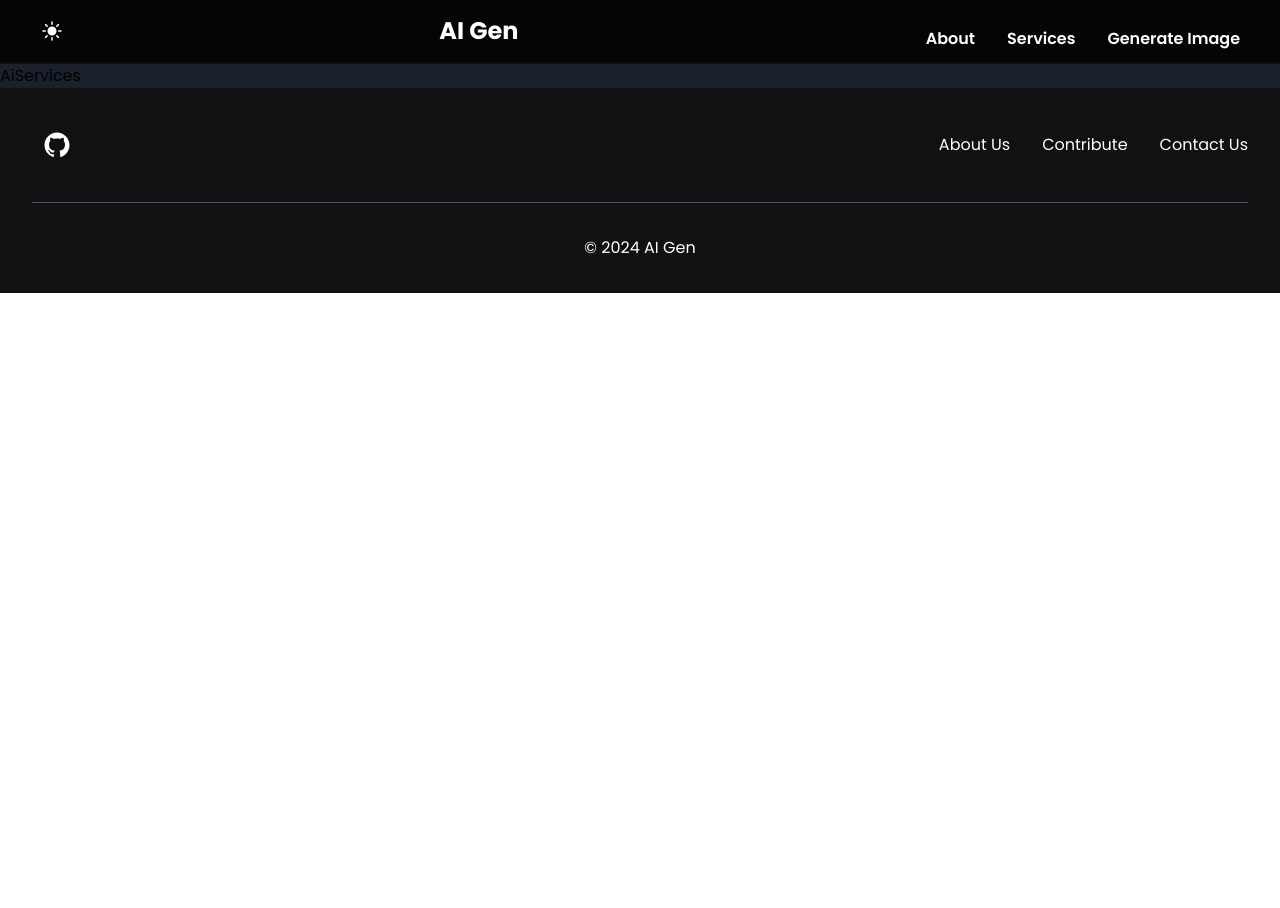
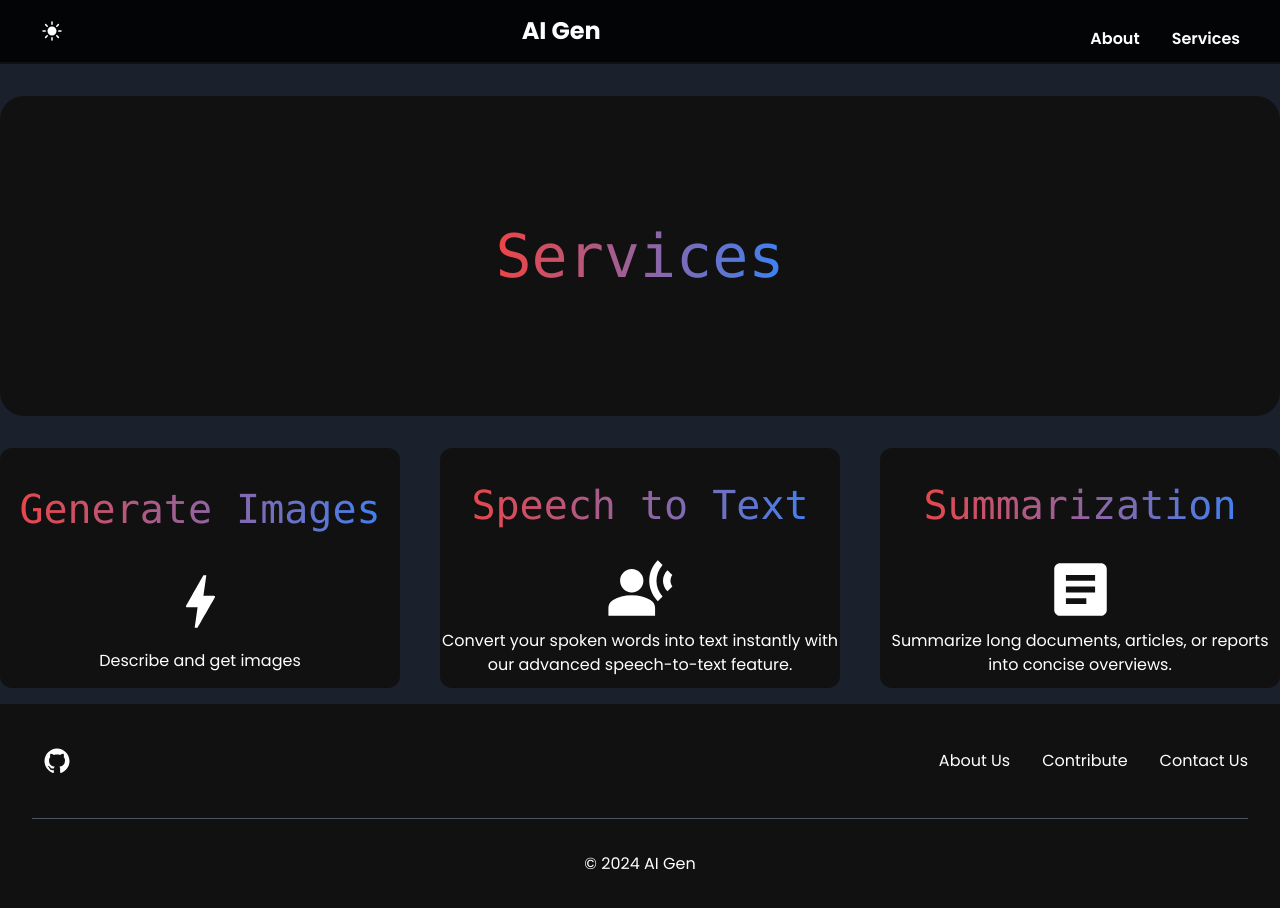
Before and after one commit to preston176/AI-Gen, a React (Vite) app: page /services in a window 1280 px wide. Before the commit the page ends 800 px from the top, so only its background shows below. Built offline with nearby package versions, Linux system fonts and the light colour scheme.

Commit message:
added speechtotext route

```diff
--- a/src/App.jsx
+++ b/src/App.jsx
@@ -8,6 +8,7 @@ import Footer from './Components/Footer/Footer';
 import About from './Pages/About';
 import { ThemeContext } from '@emotion/react';
 import AiServices from './Pages/AiServices';
+import SpeechToText from './Pages/SpeechToText';
 
 const App = () => {
   const [isDarkMode, setIsDarkMode] = useState(true);
@@ -26,6 +27,8 @@ const App = () => {
               <Route path="/generate_image" element={<ImageGen />} />
               <Route path="/about" element={<About isDarkMode={isDarkMode} />} />
               <Route path="/services" element={<AiServices isDarkMode={isDarkMode} />} />
+              <Route path="/services/generate_image" element={<ImageGen isDarkMode={isDarkMode} />} />
+              <Route path="/services/speech_to_text" element={<SpeechToText isDarkMode={isDarkMode} />} />
               <Route path="*" element={<h1>Not Found</h1>} />
             </Routes>
             <Footer />
--- a/src/Components/Header/Header.jsx
+++ b/src/Components/Header/Header.jsx
@@ -7,7 +7,6 @@ const Header = () => {
     const links = [
         { name: 'About', link: 'about' },
         { name: 'Services', link: 'services' },
-        { name: 'Generate Image', link: 'generate_image' },
     ];
 
     const [open, setOpen] = useState(false);
--- a/src/Components/Hero/Hero.jsx
+++ b/src/Components/Hero/Hero.jsx
@@ -30,7 +30,7 @@ const Hero = ({ isDarkMode }) => {
 
                 <div className="">
 
-                    <Link to="/generate_image">  <h3 className={`${isDarkMode ? ThemeStyles.darkBtn : ThemeStyles.lightBtn}' hover:scale-105 transition ease-in-out delay-50 hover:transition-all`}>Get Started</h3></Link>
+                    <Link to="/services">  <h3 className={`${isDarkMode ? ThemeStyles.darkBtn : ThemeStyles.lightBtn}' hover:scale-105 transition ease-in-out delay-50 hover:transition-all`}>Get Started</h3></Link>
 
                 </div>
             </div>
--- a/src/Components/ImageGenerator/ImageGenerator.jsx
+++ b/src/Components/ImageGenerator/ImageGenerator.jsx
@@ -2,6 +2,7 @@ import React, { useRef, useState } from 'react';
 import defaultImage from '../../assets/defaultImage.jpg';
 import axios from 'axios';
 import './ImageGenerator.css';
+import Swal from 'sweetalert2';
 
 const ImageGenerator = ({ isDarkMode }) => {
     // ImageURL State
@@ -33,7 +34,12 @@ const ImageGenerator = ({ isDarkMode }) => {
             setLoading(false)
         } catch (error) {
             console.error('Error generating image:', error.response.data);
-            alert('Failed to generate image. Please try again later.');
+            Swal.fire({
+                icon: 'error',
+                title: 'Oops...',
+                text: "Failed to generate image. Please try again later.",
+            });
+            // alert('Failed to generate image. Please try again later.');
         }
     };
 
--- a/src/Pages/AiServices.jsx
+++ b/src/Pages/AiServices.jsx
@@ -1,8 +1,98 @@
-import React from 'react'
+import BoltIcon from '@mui/icons-material/Bolt';
+import ArticleIcon from '@mui/icons-material/Article';
+import TranscribeIcon from '@mui/icons-material/Transcribe';
+import { Link } from 'react-router-dom';
 
 const AiServices = ({ isDarkMode }) => {
+
+
+
+    const ThemeStyles = {
+        dark: "bg-[#111] shadow-gray-700",
+        darkText: 'text-white',
+        lightText: 'text-black',
+        light: 'bg-[#858585] shadow-gray-700 bg-opacity-10'
+    }
+
+    const cards = [
+        {
+            icon: <BoltIcon fontSize='large' />,
+            title: "Generate Images",
+            description: "Describe and get images",
+            link: '/services/generate_image'
+        },
+        {
+            icon: <TranscribeIcon fontSize='large' />,
+            title: "Speech to Text",
+            description: "Convert your spoken words into text instantly with our advanced speech-to-text feature.",
+            link: '/services/speech_to_text'
+        },
+        {
+            icon: <ArticleIcon fontSize='large' />,
+            title: "Summarization",
+            description: "Summarize long documents, articles, or reports into concise overviews.",
+        },
+    ]
+    //TODO: To be implemented
+    // const cards2 = [
+    //     {
+    //         icon: <BoltIcon fontSize='large' />,
+    //         title: "Generate Images",
+    //         description: "Describe and get images",
+    //     },
+    //     {
+    //         icon: <TranscribeIcon fontSize='large' />,
+    //         title: "Speech to Text",
+    //         description: "Convert your spoken words into text instantly with our advanced speech-to-text feature.",
+    //     },
+    //     {
+    //         icon: <ArticleIcon fontSize='large' />,
+    //         title: "Summarization",
+    //         description: "Summarize long documents, articles, or reports into concise overviews.",
+    //     },
+    // ]
+
     return (
-        <div>AiServices</div>
+        <>
+            <div className={`${isDarkMode ? ThemeStyles.dark : ThemeStyles.light} mb-0 mt-8 flex flex-col justify-evenly items-center h-[40vh] rounded-3xl`}>
+                <h2 className='bg-gradient-to-r from-red-500 to-blue-500 text-transparent bg-clip-text laptop:text-[60px] font-mono p-0 md:text-[76px] sm:text-[46px] mobile:text-[28px] small_mobile:text-[25px] text-center' >
+                    Services</h2>
+            </div>
+            <div className='flex rounded-[3000px] items-center justify-between pt-8 py-4  sm:flex-row mobile:flex-col mobile:gap-5 '>
+                {
+                    cards.map((card, index) => (
+                        <Link to={card.link}>
+                            <div key={index} className={`${isDarkMode ? ThemeStyles.dark : ThemeStyles.light} flex flex-col justify-around items-center h-60 rounded-xl mobile:w-screen md:w-[320px] lg:w-[400px] hover:scale-110 hover:cursor-pointer transition-all ease-in-out duration-150`}>
+                                <h2 className="bg-gradient-to-r from-red-500 to-blue-500 text-transparent bg-clip-text laptop:text-[40px] font-mono p-4 md:text-[76px] sm:text-[46px] mobile:text-[28px] small_mobile:text-[25px] text-center">{card.title}</h2>
+                                <div className={`${isDarkMode ? ThemeStyles.darkText : ThemeStyles.lightText} flex justify-center items-center scale-[2]`}>
+                                    {card.icon}
+                                </div>
+                                <div className="">
+                                    <h3 className={`${isDarkMode ? ThemeStyles.darkText : ThemeStyles.lightText} w-auto m-auto text-center`}>{card.description}</h3>
+                                </div>
+                            </div>
+                        </Link>
+                    ))
+                }
+            </div>
+            {/* TODO: To be implemented */}
+            {/* <div className='flex rounded-[3000px] items-center justify-between pt-8  sm:flex-row mobile:flex-col mobile:gap-5 '>
+                {
+                    cards2.map((card, index) => (
+                        <div key={index} className={`${isDarkMode ? ThemeStyles.dark : ThemeStyles.light} flex flex-col justify-around items-center h-60 rounded-xl mobile:w-screen md:w-[320px] lg:w-[400px]`}>
+                            <h2 className="bg-gradient-to-r from-red-500 to-blue-500 text-transparent bg-clip-text laptop:text-[40px] font-mono p-4 md:text-[76px] sm:text-[46px] mobile:text-[28px] small_mobile:text-[25px] text-center opacity-5">{card.title}</h2>
+                            <div className={`${isDarkMode ? ThemeStyles.darkText : ThemeStyles2.lightText} flex justify-center items-center scale-[2] opacity-5`}>
+                                {card.icon}
+                            </div>
+                            <div className="">
+                                <h3 className={`${isDarkMode ? ThemeStyles.darkText : ThemeStyles.lightText} w-auto m-auto text-center opacity-100`}>{card.description}</h3>
+                            </div>
+                        </div>
+                    ))
+                }
+            </div> */}
+
+        </>
     )
 }
 
--- /dev/null
+++ b/src/Pages/SpeechToText.jsx
@@ -0,0 +1,89 @@
+import React, { useState } from 'react';
+import axios from 'axios';
+import { ReactMic } from 'react-mic';
+import Swal from 'sweetalert2';
+
+const SpeechToText = ({ isDarkMode }) => {
+    const [recording, setRecording] = useState(false);
+    const [transcript, setTranscript] = useState('');
+    const [audioBlob, setAudioBlob] = useState(null);
+    const [recognizing, setRecognizing] = useState(false);
+
+    const startRecording = () => {
+        setRecording(true);
+    };
+
+    const stopRecording = () => {
+        setRecording(false);
+    };
+
+    const onData = (recordedBlob) => {
+        // You can use this function if you want to perform any operation with the blob data in real-time.
+    };
+
+    const onStop = (recordedBlob) => {
+        setAudioBlob(recordedBlob.blob);
+        transcribeAudio(recordedBlob.blob);
+    };
+
+    const transcribeAudio = async (audioBlob) => {
+        setRecognizing(true);
+        try {
+            const formData = new FormData();
+            formData.append('file', audioBlob, 'audio.wav');
+            formData.append('model', 'whisper-1');
+
+            const response = await axios.post('https://api.openai.com/v1/audio/transcriptions', formData, {
+                headers: {
+                    'Content-Type': 'multipart/form-data',
+                    Authorization: `Bearer ${process.env.OPENAI_API_KEY}`,
+                },
+            });
+
+            setTranscript(response.data.text);
+        } catch (error) {
+            console.error('Error transcribing audio:', error.response ? error.response.data : error.message);
+            Swal.fire({
+                icon: 'error',
+                title: 'Oops...',
+                text: 'Failed to transcribe audio. Please try again later.',
+            });
+        } finally {
+            setRecognizing(false);
+        }
+    };
+
+    return (
+        <div className="flex flex-col items-center justify-center mt-8 mb-4 gap-4">
+            <div className={`${isDarkMode ? "text-white" : "text-black"} text-4xl font-medium pb-6`}>
+                AI Speech <span className="text-pink-500">Recognizer</span>
+            </div>
+            <div className={`${isDarkMode ? "bg-gray-700" : "bg-gray-900"} flex flex-col w-full max-w-screen-md items-center justify-center p-4 rounded-md`}>
+                <ReactMic
+                    record={recording}
+                    className="sound-wave"
+                    onStop={onStop}
+                    onData={onData}
+                    strokeColor="#000000"
+                    backgroundColor="#FF4081"
+                />
+                <input
+                    type="text"
+                    placeholder="Transcription will appear here"
+                    className="w-full h-12 bg-transparent border-none outline-none text-white placeholder-white text-lg px-4 mr-2 mt-4"
+                    value={transcript}
+                    readOnly
+                />
+                <button
+                    className="mt-4 bg-[#DE1B89] hover:bg-[#c448c8] text-white font-bold py-2 px-4 rounded"
+                    onClick={recording ? stopRecording : startRecording}
+                    disabled={recognizing}
+                >
+                    {recording ? 'Stop Recording' : 'Start Recording'}
+                </button>
+            </div>
+        </div>
+    );
+};
+
+export default SpeechToText;
```
